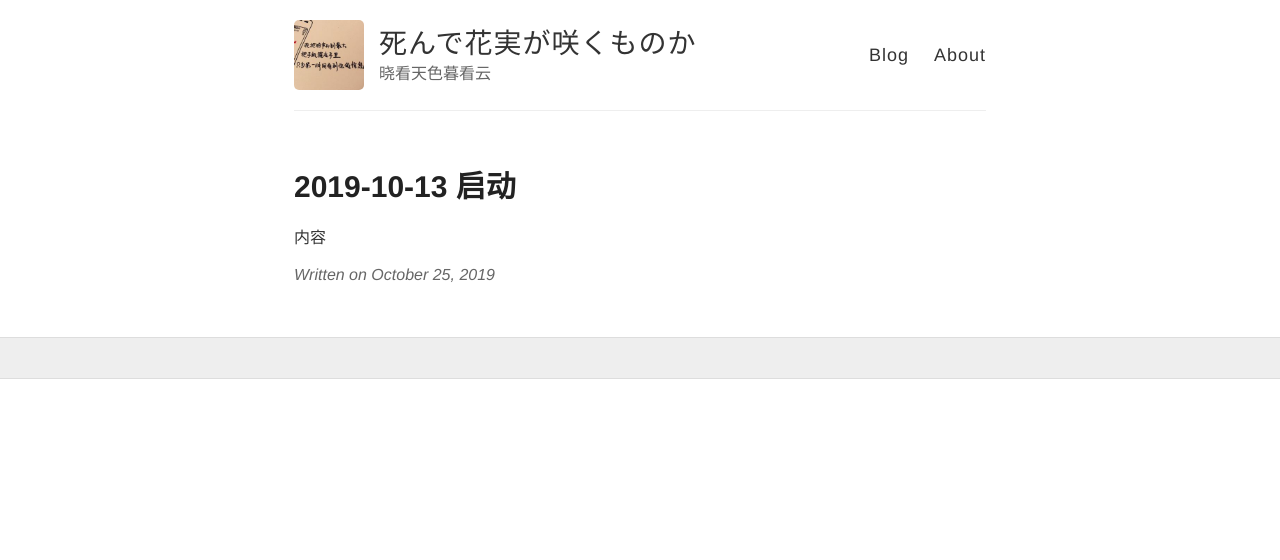
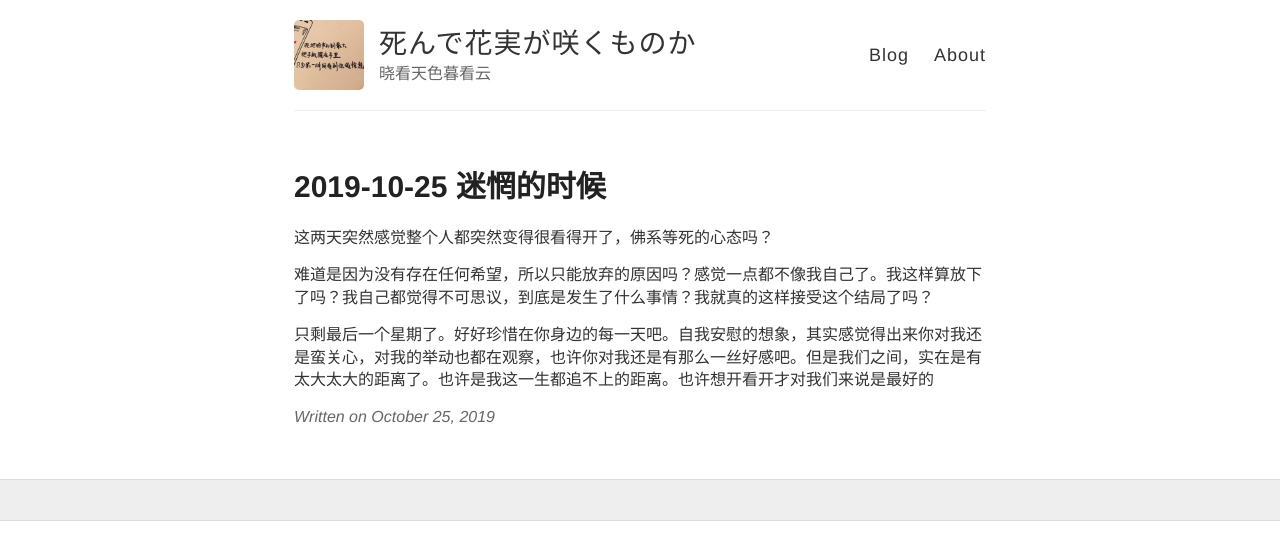
Before and after one commit to wiki650/wiki650.github.io, a Jekyll site: the page built from _posts/2019-10-25-wiki20191025.md, in a window 1280 px wide. Shown: the top 560 px of the page. Built offline with Jekyll 4.4.1, drawn with Linux system fonts in a browser that asks for light colours; comment, search, counter and statistics services are not loaded.

Commit message:
Update 2019-10-25-wiki20191025.md

```diff
--- a/_posts/2019-10-25-wiki20191025.md
+++ b/_posts/2019-10-25-wiki20191025.md
@@ -1,7 +1,10 @@
 ---
 layout: post
-title: 2019-10-13 启动
+title: 2019-10-25 迷惘的时候
 ---
 
+这两天突然感觉整个人都突然变得很看得开了，佛系等死的心态吗？
 
-内容
+难道是因为没有存在任何希望，所以只能放弃的原因吗？感觉一点都不像我自己了。我这样算放下了吗？我自己都觉得不可思议，到底是发生了什么事情？我就真的这样接受这个结局了吗？
+
+只剩最后一个星期了。好好珍惜在你身边的每一天吧。自我安慰的想象，其实感觉得出来你对我还是蛮关心，对我的举动也都在观察，也许你对我还是有那么一丝好感吧。但是我们之间，实在是有太大太大的距离了。也许是我这一生都追不上的距离。也许想开看开才对我们来说是最好的
```
